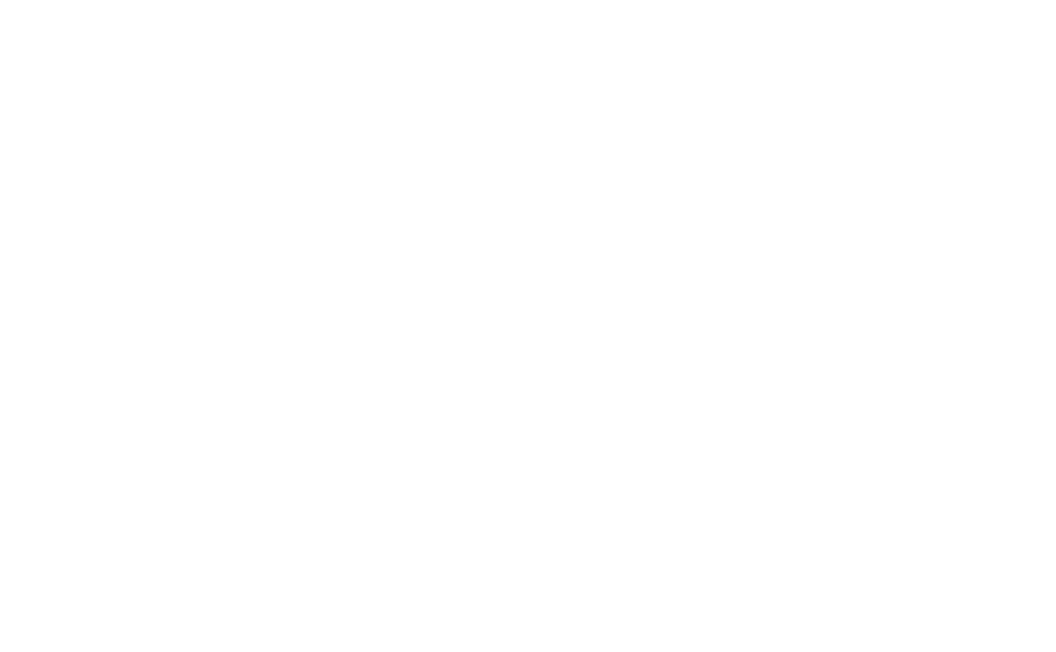
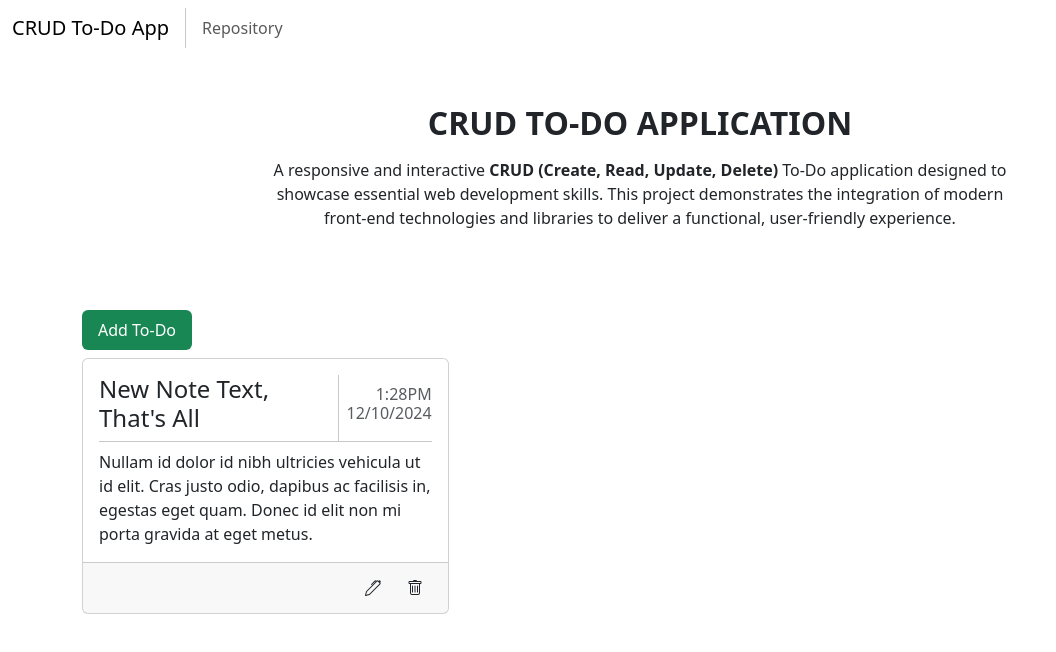
Before and after one commit to Gregory-AM/CRUD-TODO, a plain HTML site: page index.html in a window 1280 px wide. Shown: the whole page, without its empty margins (0-1056 px from the left). Drawn offline with Linux system fonts and the light colour scheme.

Commit message:
added empty app.js, added wireframe for notes and modal to create notes

```diff
--- /dev/null
+++ b/assets/js/bs-init.js
@@ -0,0 +1,7 @@
+document.addEventListener('DOMContentLoaded', function() {
+
+	var tooltipTriggerList = [].slice.call(document.querySelectorAll('[data-bss-tooltip]'));
+	var tooltipList = tooltipTriggerList.map(function (tooltipTriggerEl) {
+	  return new bootstrap.Tooltip(tooltipTriggerEl);
+	})
+}, false);
--- a/index.html
+++ b/index.html
@@ -9,8 +9,74 @@
 </head>
 
 <body>
+    <nav class="navbar navbar-expand-md sticky-top bg-body">
+        <div class="container-fluid"><a class="navbar-brand" href="/">CRUD To-Do App</a><span class="d-none d-md-block vr me-2"></span><button data-bs-toggle="collapse" class="navbar-toggler" data-bs-target="#navcol-1"><span class="visually-hidden">Toggle navigation</span><span class="navbar-toggler-icon"></span></button>
+            <div class="collapse navbar-collapse" id="navcol-1">
+                <ul class="navbar-nav">
+                    <li class="nav-item"><a class="nav-link" href="https://github.com/Gregory-AM/CRUD-TODO">Repository</a></li>
+                </ul>
+            </div>
+        </div>
+    </nav><!-- Start: Hero Banner -->
+    <section class="py-4 py-xl-5">
+        <div class="container h-100">
+            <div class="row h-100">
+                <div class="col-md-10 col-xl-8 text-center d-flex d-sm-flex d-md-flex justify-content-center align-items-center mx-auto justify-content-md-start align-items-md-center justify-content-xl-center">
+                    <div>
+                        <h2 class="text-uppercase fw-bold mb-3">crud To-Do application</h2>
+                        <p class="mb-4">A responsive and interactive <strong>CRUD&nbsp;(Create, Read, Update, Delete)</strong> To-Do application designed to showcase essential web development skills. This project demonstrates the integration of modern front-end technologies and libraries to deliver a functional, user-friendly experience.</p>
+                    </div>
+                </div>
+            </div>
+        </div>
+    </section><!-- End: Hero Banner -->
+    <section>
+        <div class="container my-2">
+            <ul class="nav nav-pills">
+                <li class="nav-item"><a class="nav-link active bg-success" href="#" data-bs-target="#modal-add-note" data-bs-toggle="modal">Add To-Do</a></li>
+            </ul>
+        </div>
+    </section>
+    <div class="container">
+        <div class="row gx-2 gy-2 row-cols-1 row-cols-sm-1 row-cols-md-2 row-cols-xl-3">
+            <div class="col">
+                <div class="card">
+                    <div class="card-body">
+                        <div class="d-flex justify-content-between align-items-center">
+                            <h4>New Note Text, That's All</h4><span class="vr mx-2"></span>
+                            <div class="text-end">
+                                <h6 class="text-muted mb-0">1:28PM</h6>
+                                <h6 class="text-muted mb-2">12/10/2024</h6>
+                            </div>
+                        </div>
+                        <hr class="mt-0 mb-2">
+                        <p class="card-text">Nullam id dolor id nibh ultricies vehicula ut id elit. Cras justo odio, dapibus ac facilisis in, egestas eget quam. Donec id elit non mi porta gravida at eget metus.</p>
+                    </div>
+                    <div class="d-flex justify-content-end card-footer"><button class="btn btn-sm d-flex justify-content-center align-items-center p-2" data-bs-toggle="tooltip" data-bss-tooltip="" data-bs-placement="left" type="button" title="Edit"><svg xmlns="http://www.w3.org/2000/svg" width="1em" height="1em" fill="currentColor" viewBox="0 0 16 16" class="bi bi-pen fs-6">
+                                <path d="m13.498.795.149-.149a1.207 1.207 0 1 1 1.707 1.708l-.149.148a1.5 1.5 0 0 1-.059 2.059L4.854 14.854a.5.5 0 0 1-.233.131l-4 1a.5.5 0 0 1-.606-.606l1-4a.5.5 0 0 1 .131-.232l9.642-9.642a.5.5 0 0 0-.642.056L6.854 4.854a.5.5 0 1 1-.708-.708L9.44.854A1.5 1.5 0 0 1 11.5.796a1.5 1.5 0 0 1 1.998-.001m-.644.766a.5.5 0 0 0-.707 0L1.95 11.756l-.764 3.057 3.057-.764L14.44 3.854a.5.5 0 0 0 0-.708l-1.585-1.585z"></path>
+                            </svg></button><button class="btn btn-sm d-flex justify-content-center align-items-center ms-2 p-2" data-bs-toggle="tooltip" data-bss-tooltip="" data-bs-placement="right" type="button" title="Delete"><svg xmlns="http://www.w3.org/2000/svg" width="1em" height="1em" fill="currentColor" viewBox="0 0 16 16" class="bi bi-trash fs-6">
+                                <path d="M5.5 5.5A.5.5 0 0 1 6 6v6a.5.5 0 0 1-1 0V6a.5.5 0 0 1 .5-.5m2.5 0a.5.5 0 0 1 .5.5v6a.5.5 0 0 1-1 0V6a.5.5 0 0 1 .5-.5m3 .5a.5.5 0 0 0-1 0v6a.5.5 0 0 0 1 0z"></path>
+                                <path d="M14.5 3a1 1 0 0 1-1 1H13v9a2 2 0 0 1-2 2H5a2 2 0 0 1-2-2V4h-.5a1 1 0 0 1-1-1V2a1 1 0 0 1 1-1H6a1 1 0 0 1 1-1h2a1 1 0 0 1 1 1h3.5a1 1 0 0 1 1 1zM4.118 4 4 4.059V13a1 1 0 0 0 1 1h6a1 1 0 0 0 1-1V4.059L11.882 4zM2.5 3h11V2h-11z"></path>
+                            </svg></button></div>
+                </div>
+            </div>
+        </div>
+    </div>
+    <div class="modal fade" role="dialog" tabindex="-1" id="modal-add-note">
+        <div class="modal-dialog modal-dialog-centered" role="document">
+            <div class="modal-content">
+                <div class="modal-header">
+                    <h4 class="modal-title">Add Note</h4><button class="btn-close" type="button" aria-label="Close" data-bs-dismiss="modal"></button>
+                </div>
+                <div class="modal-body"><input type="text" class="w-100 mb-2" placeholder="Note Title"><textarea class="w-100 h-100" placeholder="Note Body"></textarea></div>
+                <div class="modal-footer"><button class="btn btn-light" type="button" data-bs-dismiss="modal">Close</button><button class="btn btn-success" type="button">Save Note</button></div>
+            </div>
+        </div>
+    </div>
     <script src="assets/js/jquery.min.js?h=6bcc3684f18aa21874fa709f122723cf"></script>
     <script src="assets/bootstrap/js/bootstrap.min.js?h=374d178d651fa0eaf680a1fa7b40c788"></script>
+    <script src="assets/js/bs-init.js?h=f85385df9bc7fca4241bc1dbf53b9d61"></script>
+    <script src="assets/js/app.js?h=d41d8cd98f00b204e9800998ecf8427e"></script>
 </body>
 
 </html>
```
Also changed, not shown: assets/js/app.js (added).
